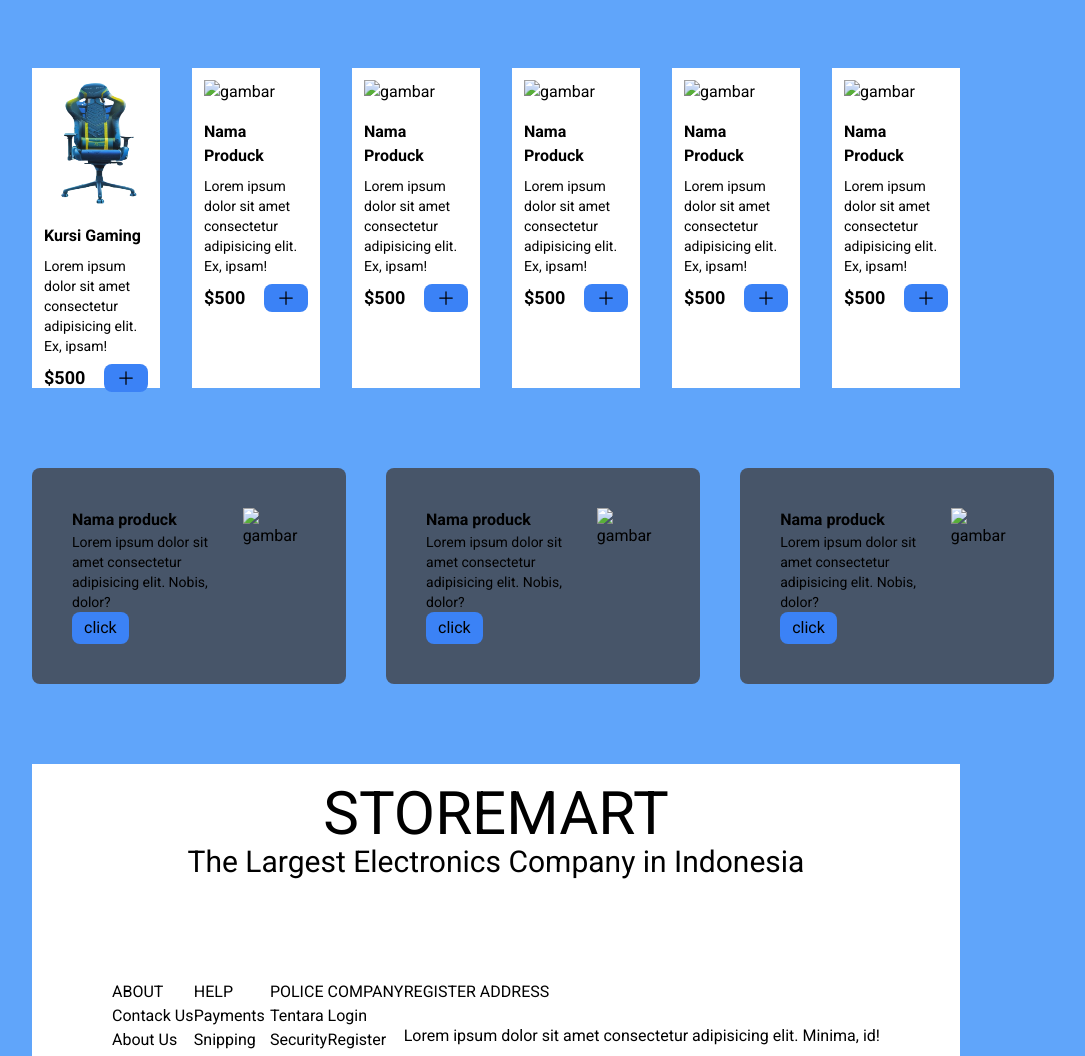
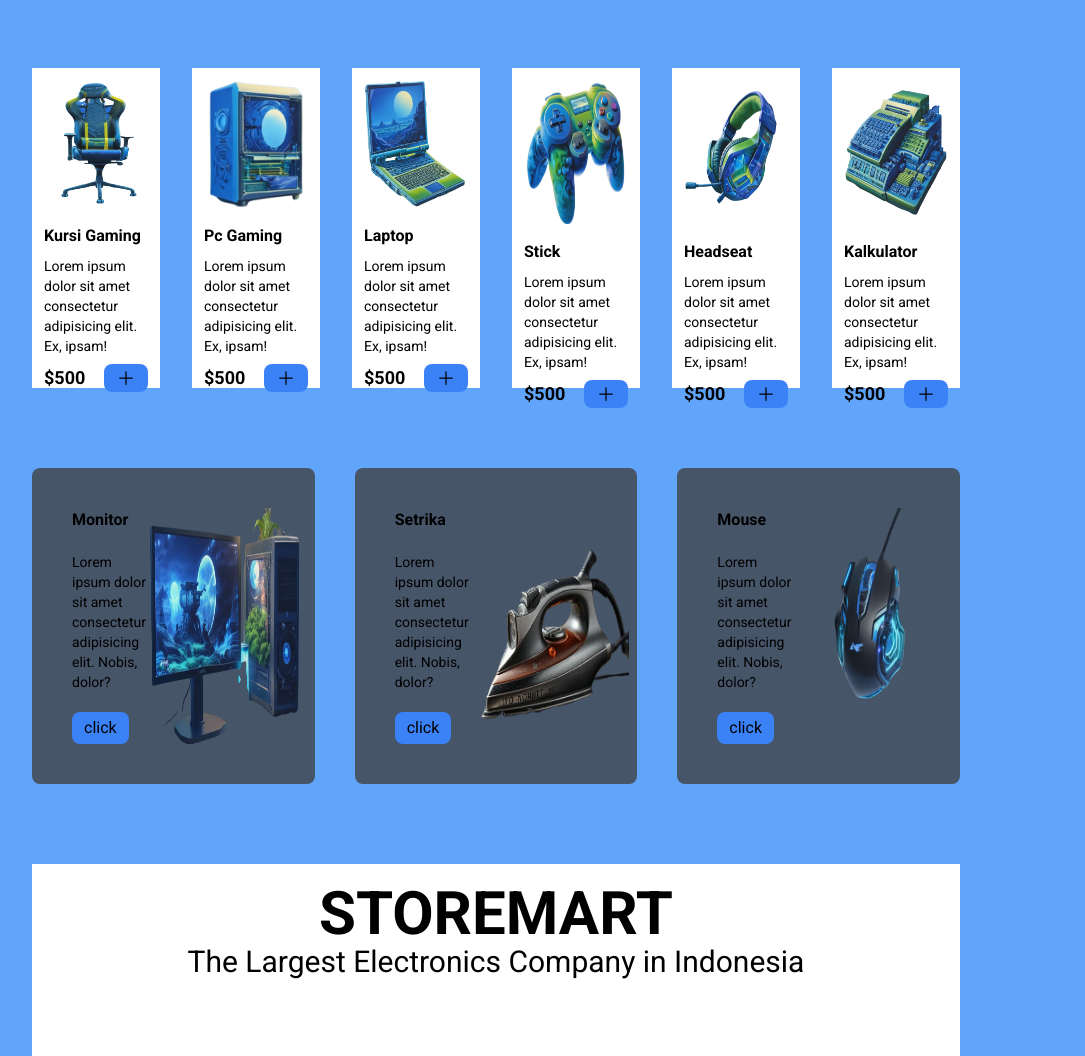
Before and after one commit to atmr03/web-tailwind, a website: page index.html in a window 1280 px wide. Shown: the part 990-2046 px from the top of the page, without its empty margins (144-1229 px from the left). Drawn offline with Linux system fonts and the light colour scheme.

Commit message:
hari kesepuluh

```diff
--- a/index.html
+++ b/index.html
@@ -216,8 +216,10 @@
           </div>
         </div>
         <div class="bg-white w-60 h-80 p-3">
-          <img class="" src="gambar.jpg" alt="gambar" />
-          <h1 class="mt-4 font-bold">Nama Produck</h1>
+          <div class="flex justify-center">
+            <img class="w-24 h-32" src="img/pc.png" alt="gambar" />
+          </div>
+          <h1 class="mt-4 font-bold">Pc Gaming</h1>
           <p class="text-sm pt-2 pb-2">
             Lorem ipsum dolor sit amet consectetur adipisicing elit. Ex, ipsam!
           </p>
@@ -242,8 +244,10 @@
           </div>
         </div>
         <div class="bg-white w-60 h-80 p-3">
-          <img class="" src="gambar.jpg" alt="gambar" />
-          <h1 class="mt-4 font-bold">Nama Produck</h1>
+          <div class="flex justify-center">
+            <img class="w-36 h-32" src="img/laptop.png" alt="gambar" />
+          </div>
+          <h1 class="mt-4 font-bold">Laptop</h1>
           <p class="text-sm pt-2 pb-2">
             Lorem ipsum dolor sit amet consectetur adipisicing elit. Ex, ipsam!
           </p>
@@ -268,8 +272,10 @@
           </div>
         </div>
         <div class="bg-white w-60 h-80 p-3">
-          <img class="" src="gambar.jpg" alt="gambar" />
-          <h1 class="mt-4 font-bold">Nama Produck</h1>
+          <div class="flex justify-center">
+            <img class="w-32 h-36" src="img/gamepad.png" alt="gambar" />
+          </div>
+          <h1 class="mt-4 font-bold">Stick</h1>
           <p class="text-sm pt-2 pb-2">
             Lorem ipsum dolor sit amet consectetur adipisicing elit. Ex, ipsam!
           </p>
@@ -294,8 +300,10 @@
           </div>
         </div>
         <div class="bg-white w-60 h-80 p-3">
-          <img class="" src="gambar.jpg" alt="gambar" />
-          <h1 class="mt-4 font-bold">Nama Produck</h1>
+          <div class="flex justify-center">
+            <img class="w-44 h-36 mr-5" src="img/headseat.png" alt="gambar" />
+          </div>
+          <h1 class="mt-4 font-bold">Headseat</h1>
           <p class="text-sm pt-2 pb-2">
             Lorem ipsum dolor sit amet consectetur adipisicing elit. Ex, ipsam!
           </p>
@@ -320,8 +328,10 @@
           </div>
         </div>
         <div class="bg-white w-60 h-80 p-3">
-          <img class="" src="gambar.jpg" alt="gambar" />
-          <h1 class="mt-4 font-bold">Nama Produck</h1>
+          <div class="flex justify-center">
+            <img class="w-32 h-36" src="img/mesinhitung.png" alt="gambar" />
+          </div>
+          <h1 class="mt-4 font-bold">Kalkulator</h1>
           <p class="text-sm pt-2 pb-2">
             Lorem ipsum dolor sit amet consectetur adipisicing elit. Ex, ipsam!
           </p>
@@ -355,36 +365,36 @@
       <div class="flex gap-10">
         <div class="flex justify-between w-[32em] bg-slate-600 p-10 rounded-lg">
           <div>
-            <h1 class="font-bold">Nama produck</h1>
-            <p class="text-sm">
+            <h1 class="font-bold">Monitor</h1>
+            <p class="text-sm my-5">
               Lorem ipsum dolor sit amet consectetur adipisicing elit. Nobis,
               dolor?
             </p>
             <button class="bg-blue-500 pl-3 pr-3 p-1 rounded-lg">click</button>
           </div>
-          <img class="w-40" src="g" alt="gambar" />
+          <img class="w-40" src="img/pcmini.png" alt="gambar" />
         </div>
         <div class="flex justify-between w-[32em] bg-slate-600 p-10 rounded-lg">
           <div>
-            <h1 class="font-bold">Nama produck</h1>
-            <p class="text-sm">
+            <h1 class="font-bold">Setrika</h1>
+            <p class="text-sm my-5">
               Lorem ipsum dolor sit amet consectetur adipisicing elit. Nobis,
               dolor?
             </p>
             <button class="bg-blue-500 pl-3 pr-3 p-1 rounded-lg">click</button>
           </div>
-          <img class="w-40" src="gambar.jpg" alt="gambar" />
+          <img class="w-40" src="img/setrika.png" alt="gambar" />
         </div>
         <div class="flex justify-between w-[32em] bg-slate-600 p-10 rounded-lg">
           <div>
-            <h1 class="font-bold">Nama produck</h1>
-            <p class="text-sm">
+            <h1 class="font-bold">Mouse</h1>
+            <p class="text-sm my-5">
               Lorem ipsum dolor sit amet consectetur adipisicing elit. Nobis,
               dolor?
             </p>
             <button class="bg-blue-500 pl-3 pr-3 p-1 rounded-lg">click</button>
           </div>
-          <img class="w-40" src="gambar.jpg" alt="gambar" />
+          <img class="w-40" src="img/mouse.png" alt="gambar" />
         </div>
       </div>
     </section>
@@ -393,40 +403,40 @@
     <!-- footer start-->
     <footer class="mt-20 bg-white">
       <div class="text-center p-5">
-        <h1 class="text-6xl">STOREMART</h1>
+        <h1 class="text-6xl font-bold">STOREMART</h1>
         <p class="text-3xl">The Largest Electronics Company in Indonesia</p>
       </div>
       <div class="flex justify-between p-20">
         <div>
-          <h1>ABOUT</h1>
+          <h1 class="font-bold">ABOUT</h1>
           <h2>Contack Us</h2>
           <h2>About Us</h2>
           <h2>Stories</h2>
           <h2>Proses</h2>
         </div>
         <div>
-          <h1>HELP</h1>
+          <h1 class="font-bold">HELP</h1>
           <h2>Payments</h2>
           <h2>Snipping</h2>
           <h2>Colections</h2>
           <h2>Kamutus</h2>
         </div>
         <div>
-          <h1>POLICE</h1>
+          <h1 class="font-bold">POLICE</h1>
           <h2>Tentara</h2>
           <h2>Security</h2>
           <h2>Privasi</h2>
           <h2>Satpam</h2>
         </div>
         <div>
-          <h1>COMPANY</h1>
+          <h1 class="font-bold">COMPANY</h1>
           <h2>Login</h2>
           <h2>Register</h2>
           <h2>Produck</h2>
           <h2>Sipmop</h2>
         </div>
         <div>
-          <h1>REGISTER ADDRESS</h1>
+          <h1 class="font-bold">REGISTER ADDRESS</h1>
           <h3 class="my-5">
             Lorem ipsum dolor sit amet consectetur adipisicing elit. Minima, id!
           </h3>
```
Also changed, not shown: dis/output.css.
